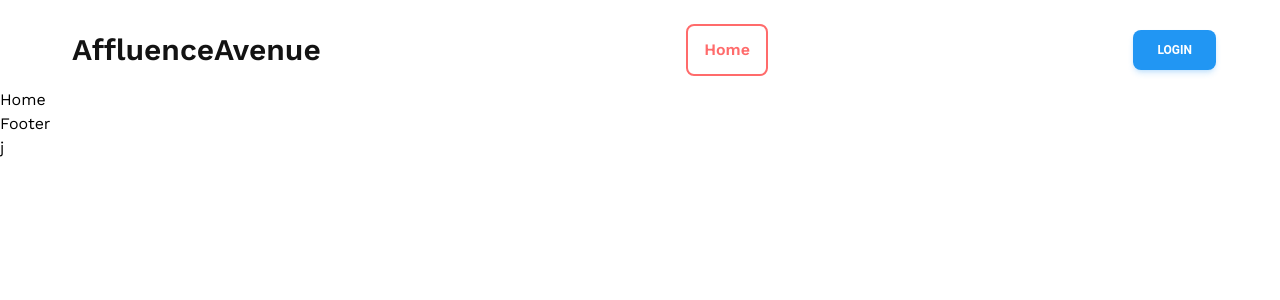
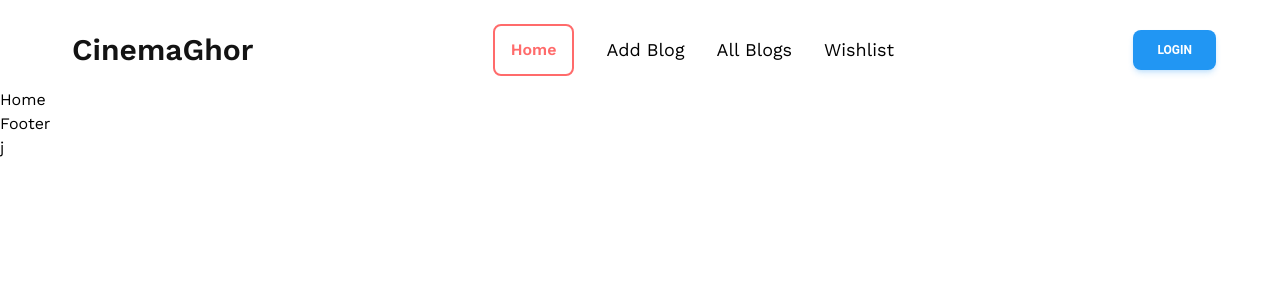
Before and after one commit to roushan-sheik/cinema-ghor-client-side, a React (Vite) app: page / in a window 1280 px wide. Shown: the top 300 px of the page. Built offline with nearby package versions, Linux system fonts and the light colour scheme; no server answers.

Commit message:
all page added and user profile related bug fixed

```diff
--- a/index.html
+++ b/index.html
@@ -3,9 +3,9 @@
 
 <head>
   <meta charset="UTF-8" />
-  <link rel="icon" type="image/svg+xml" href="/" />
+  <link rel="icon" type="image/svg+xml" href="/movie.png" />
   <meta name="viewport" content="width=device-width, initial-scale=1.0" />
-  <title>blog management</title>
+  <title>cinema ghor</title>
 </head>
 
 <body>
--- /dev/null
+++ b/src/components/mobileNavList/MobileNav.jsx
@@ -0,0 +1,59 @@
+import React from "react";
+import { NavLink } from "react-router-dom";
+
+const MobileNav = () => {
+  return (
+    <div className="z-50 bg-gray-200 p-4 w-[200px] absolute top-16 flex gap-2 flex-col rounded-sm">
+      <NavLink
+        to={"/"}
+        className={({ isActive, isPending }) =>
+          isActive
+            ? "font-semibold text-[#ff6b6b] border-2 border-[#ff6b6b] rounded-lg lg:px-4 px-2 lg:py-3 py-[6px]"
+            : isPending
+            ? "pending"
+            : "flex items-center md:text-lg"
+        }
+      >
+        Home
+      </NavLink>
+      <NavLink
+        to={"/add-blog"}
+        className={({ isActive, isPending }) =>
+          isActive
+            ? "font-semibold text-[#ff6b6b] border-2 border-[#ff6b6b] rounded-lg lg:px-4 px-2 lg:py-3 py-[6px]"
+            : isPending
+            ? "pending"
+            : "flex items-center md:text-lg"
+        }
+      >
+        Add Blog
+      </NavLink>
+      <NavLink
+        to={"/all-blogs"}
+        className={({ isActive, isPending }) =>
+          isActive
+            ? "font-semibold text-[#ff6b6b] border-2 border-[#ff6b6b] rounded-lg lg:px-4 px-2 lg:py-3 py-[6px]"
+            : isPending
+            ? "pending"
+            : "flex items-center md:text-lg"
+        }
+      >
+        All Blogs
+      </NavLink>
+      <NavLink
+        to={"/wishlist"}
+        className={({ isActive, isPending }) =>
+          isActive
+            ? "font-semibold text-[#ff6b6b] border-2 border-[#ff6b6b] rounded-lg lg:px-4 px-2 lg:py-3 py-[6px]"
+            : isPending
+            ? "pending"
+            : "flex items-center md:text-lg"
+        }
+      >
+        Wishlist
+      </NavLink>
+    </div>
+  );
+};
+
+export default MobileNav;
--- a/src/components/nav-profile/NavProfile.jsx
+++ b/src/components/nav-profile/NavProfile.jsx
@@ -8,7 +8,7 @@ const NavProfile = () => {
   const [showDetails, setShowDetails] = React.useState(false);
   function handleLogoutClick() {
     logoutUser()
-      .then((result) => {
+      .then(() => {
         console.log("successfully LogOut");
       })
       .catch((error) => {
@@ -26,7 +26,7 @@ const NavProfile = () => {
         </Badge>
       </div>
       {showDetails && (
-        <div className="bg-gray-200 p-4 rounded-md  absolute to-0 right-0">
+        <div className="bg-gray-200 p-4 md:hidden rounded-md  absolute to-0 right-0">
           <span className="block text-lg  font-semibold">
             {" "}
             {user.displayName || "Empty"}
--- /dev/null
+++ b/src/components/navList/Navlist.jsx
@@ -0,0 +1,59 @@
+import React from "react";
+import { NavLink } from "react-router-dom";
+
+const Navlist = () => {
+  return (
+    <div className="hidden lg:flex gap-8 items-center ">
+      <NavLink
+        to={"/"}
+        className={({ isActive, isPending }) =>
+          isActive
+            ? "font-semibold text-[#ff6b6b] border-2 border-[#ff6b6b] rounded-lg lg:px-4 px-2 lg:py-3 py-[6px]"
+            : isPending
+            ? "pending"
+            : "flex items-center md:text-lg"
+        }
+      >
+        Home
+      </NavLink>
+      <NavLink
+        to={"/add-blog"}
+        className={({ isActive, isPending }) =>
+          isActive
+            ? "font-semibold text-[#ff6b6b] border-2 border-[#ff6b6b] rounded-lg lg:px-4 px-2 lg:py-3 py-[6px]"
+            : isPending
+            ? "pending"
+            : "flex items-center md:text-lg"
+        }
+      >
+        Add Blog
+      </NavLink>
+      <NavLink
+        to={"/all-blogs"}
+        className={({ isActive, isPending }) =>
+          isActive
+            ? "font-semibold text-[#ff6b6b] border-2 border-[#ff6b6b] rounded-lg lg:px-4 px-2 lg:py-3 py-[6px]"
+            : isPending
+            ? "pending"
+            : "flex items-center md:text-lg"
+        }
+      >
+        All Blogs
+      </NavLink>
+      <NavLink
+        to={"/wishlist"}
+        className={({ isActive, isPending }) =>
+          isActive
+            ? "font-semibold text-[#ff6b6b] border-2 border-[#ff6b6b] rounded-lg lg:px-4 px-2 lg:py-3 py-[6px]"
+            : isPending
+            ? "pending"
+            : "flex items-center md:text-lg"
+        }
+      >
+        Wishlist
+      </NavLink>
+    </div>
+  );
+};
+
+export default Navlist;
--- /dev/null
+++ b/src/pages/addBlog/AddBlog.jsx
@@ -0,0 +1,9 @@
+import React from 'react'
+
+const AddBlog = () => {
+  return (
+    <div>AddBlog</div>
+  )
+}
+
+export default AddBlog
--- /dev/null
+++ b/src/pages/allBlogs/AllBlogs.jsx
@@ -0,0 +1,9 @@
+import React from 'react'
+
+const AllBlogs = () => {
+  return (
+    <div>AllBlogs</div>
+  )
+}
+
+export default AllBlogs
--- a/src/pages/header/Header.jsx
+++ b/src/pages/header/Header.jsx
@@ -2,8 +2,10 @@ import { Button } from "@material-tailwind/react";
 import React from "react";
 import { FaBarsStaggered } from "react-icons/fa6";
 import { MdOutlineClear } from "react-icons/md";
-import { Link, NavLink } from "react-router-dom";
+import { Link } from "react-router-dom";
+import MobileNav from "../../components/mobileNavList/MobileNav";
 import NavProfile from "../../components/nav-profile/NavProfile";
+import Navlist from "../../components/navList/Navlist";
 import useUserContext from "../../hooks/useUserContext";
 
 function Header() {
@@ -22,48 +24,19 @@ function Header() {
                   {openBar ? <MdOutlineClear /> : <FaBarsStaggered />}
                 </button>
               </span>
-              <div className="md:hidden block ">
-                {openBar && (
-                  <div className="z-50 bg-gray-200 p-4 w-[200px] absolute top-16 flex gap-2 flex-col rounded-sm">
-                    <NavLink
-                      to={"/"}
-                      className={({ isActive, isPending }) =>
-                        isActive
-                          ? "font-semibold text-[#ff6b6b] border-2 border-[#ff6b6b] rounded-lg lg:px-4 px-2 lg:py-3 py-[6px]"
-                          : isPending
-                          ? "pending"
-                          : "flex items-center md:text-lg"
-                      }
-                    >
-                      Home
-                    </NavLink>
-                  </div>
-                )}
-              </div>
+              <div className="md:hidden block ">{openBar && <MobileNav />}</div>
             </div>
             {/* nav title  */}
             <Link to={"/"}>
               <h2 className="font-semibold text_pri cursor-pointer md:text-3xl text-lg">
-                AffluenceAvenue
+                CinemaGhor
               </h2>
             </Link>
           </div>
           {/* center side nav  */}
           <div>
-            <div className="hidden lg:flex gap-8 items-center ">
-              <NavLink
-                to={"/"}
-                className={({ isActive, isPending }) =>
-                  isActive
-                    ? "font-semibold text-[#ff6b6b] border-2 border-[#ff6b6b] rounded-lg lg:px-4 px-2 lg:py-3 py-[6px]"
-                    : isPending
-                    ? "pending"
-                    : "flex items-center md:text-lg"
-                }
-              >
-                Home
-              </NavLink>
-            </div>
+            {/* nav list  */}
+            <Navlist />
           </div>
           {/* right side nav  */}
           <div>
--- a/src/pages/logIn/Login.jsx
+++ b/src/pages/logIn/Login.jsx
@@ -90,7 +90,7 @@ const Login = () => {
         <p className=" text-base text_sec text-center ">
           Do not have an account?
           <Link to="/register">
-            <span className="text-sky-500"> Register</span>
+            <span className="text-sky-500 font-semibold"> Register</span>
           </Link>
         </p>
       </form>
--- /dev/null
+++ b/src/pages/profile/Profile.jsx
@@ -0,0 +1,7 @@
+import React from "react";
+
+const Profile = () => {
+  return <div>Profile</div>;
+};
+
+export default Profile;
--- /dev/null
+++ b/src/pages/updateProfile/UpdateProfile.jsx
@@ -0,0 +1,7 @@
+import React from "react";
+
+const UpdateProfile = () => {
+  return <div>UpdateProfile</div>;
+};
+
+export default UpdateProfile;
--- /dev/null
+++ b/src/pages/wishlist/Wishlist.jsx
@@ -0,0 +1,9 @@
+import React from 'react'
+
+const Wishlist = () => {
+  return (
+    <div>Wishlist</div>
+  )
+}
+
+export default Wishlist
```
Also changed, not shown: src/routes/router.jsx (+26 -1 lines), public/movie.png (added).
